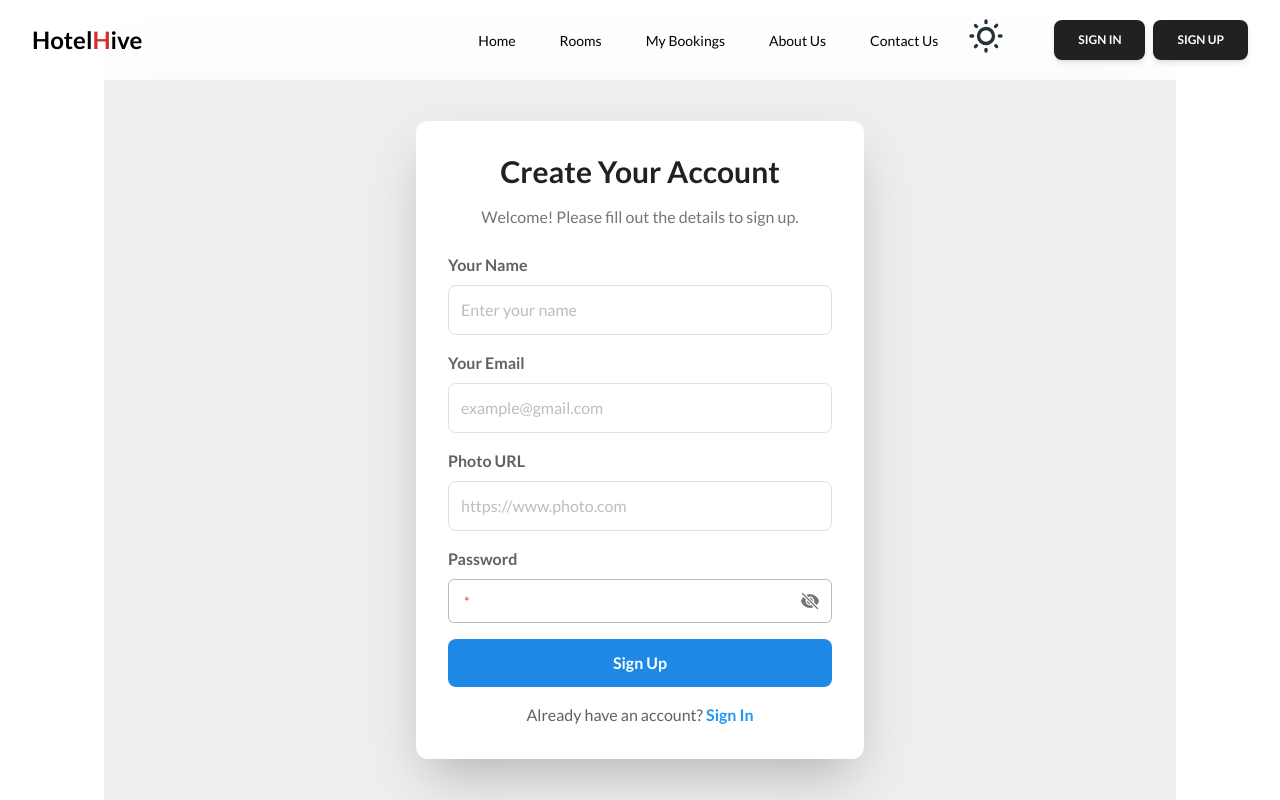
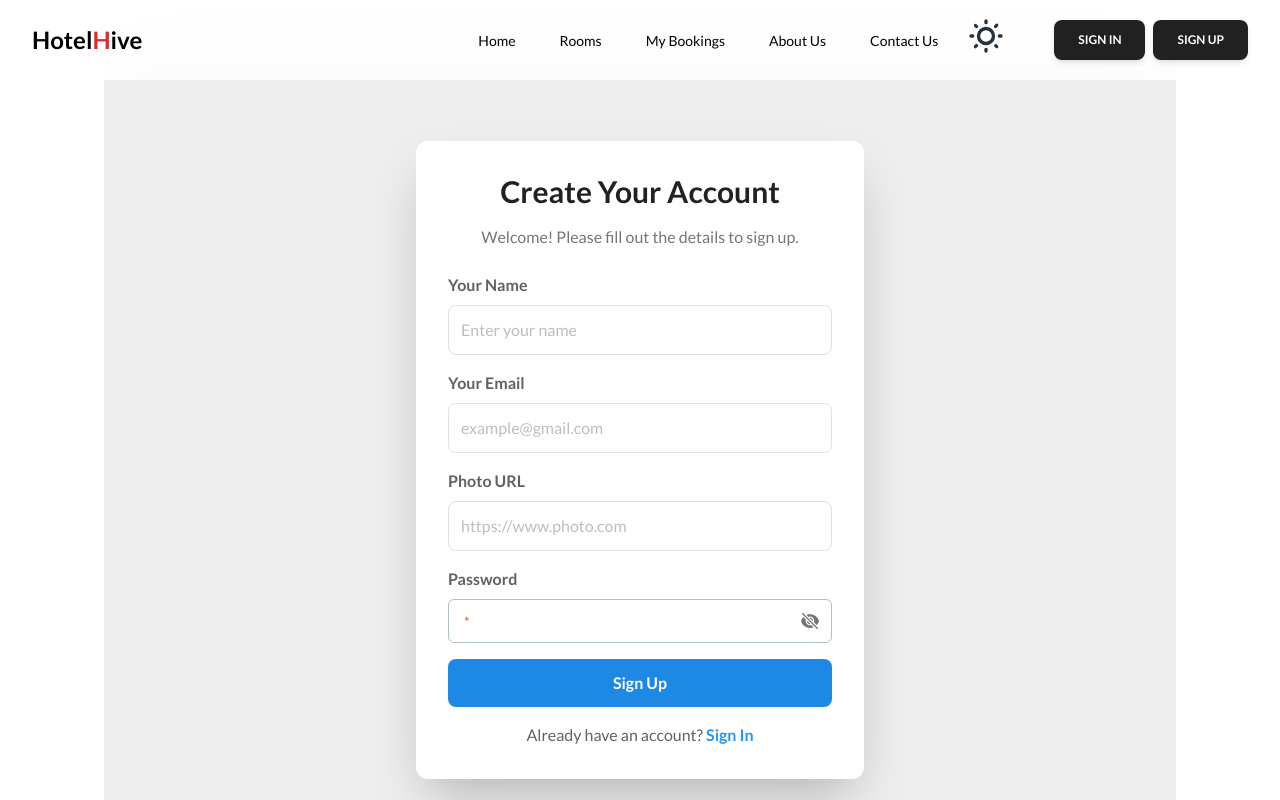
Before and after one commit to saikat20034/Hotel_hive_a11_client, a React (Vite) app: page /signup in a window 1280 px wide. Shown: the top 800 px of the page. Built offline with nearby package versions, Linux system fonts and the light colour scheme; no server answers.

Commit message:
Animation add in some pages

```diff
--- a/src/Pages/Rooms/Rooms.jsx
+++ b/src/Pages/Rooms/Rooms.jsx
@@ -37,7 +37,7 @@ function Rooms() {
   };
 
   const handleLowFilter = async () => {
-    const res = await axios.get(`http://localhost:5000/rooms/0/2000`);
+    const res = await axios.get(`http://localhost:5000/room/0/2000`);
     setRooms(res.data);
     setCurrentPage(1);
   };
--- a/src/Pages/Signup/Signup.jsx
+++ b/src/Pages/Signup/Signup.jsx
@@ -54,8 +54,8 @@ function Signup() {
   };
 
   return (
-    <div className="min-h-screen flex items-center justify-center bg-gray-200 m-10 rounded-lg p-10">
-      <div className="w-full max-w-md p-8 bg-white rounded-xl shadow-2xl">
+    <div className="min-h-screen flex items-center justify-center bg-gray-200 m-10 mt-10 rounded-lg p-10">
+      <div className="w-full max-w-md p-8 bg-white rounded-xl shadow-2xl mt-10">
         <h2 className="text-3xl font-bold text-gray-900 text-center mb-4">Create Your Account</h2>
         <p className="text-center text-gray-600 mb-6">Welcome! Please fill out the details to sign up.</p>
 
--- a/src/components/TravelBlog/TravelBlog.jsx
+++ b/src/components/TravelBlog/TravelBlog.jsx
@@ -47,7 +47,7 @@ const TravelBlogSection = () => {
                 <img
                   src={blog.image}
                   alt={blog.title}
-                  className="w-full h-52 object-cover"
+                  className="w-full h-52 object-cover rounded-lg "
                 />
               </figure>
               <div className="card-body p-4">
```
